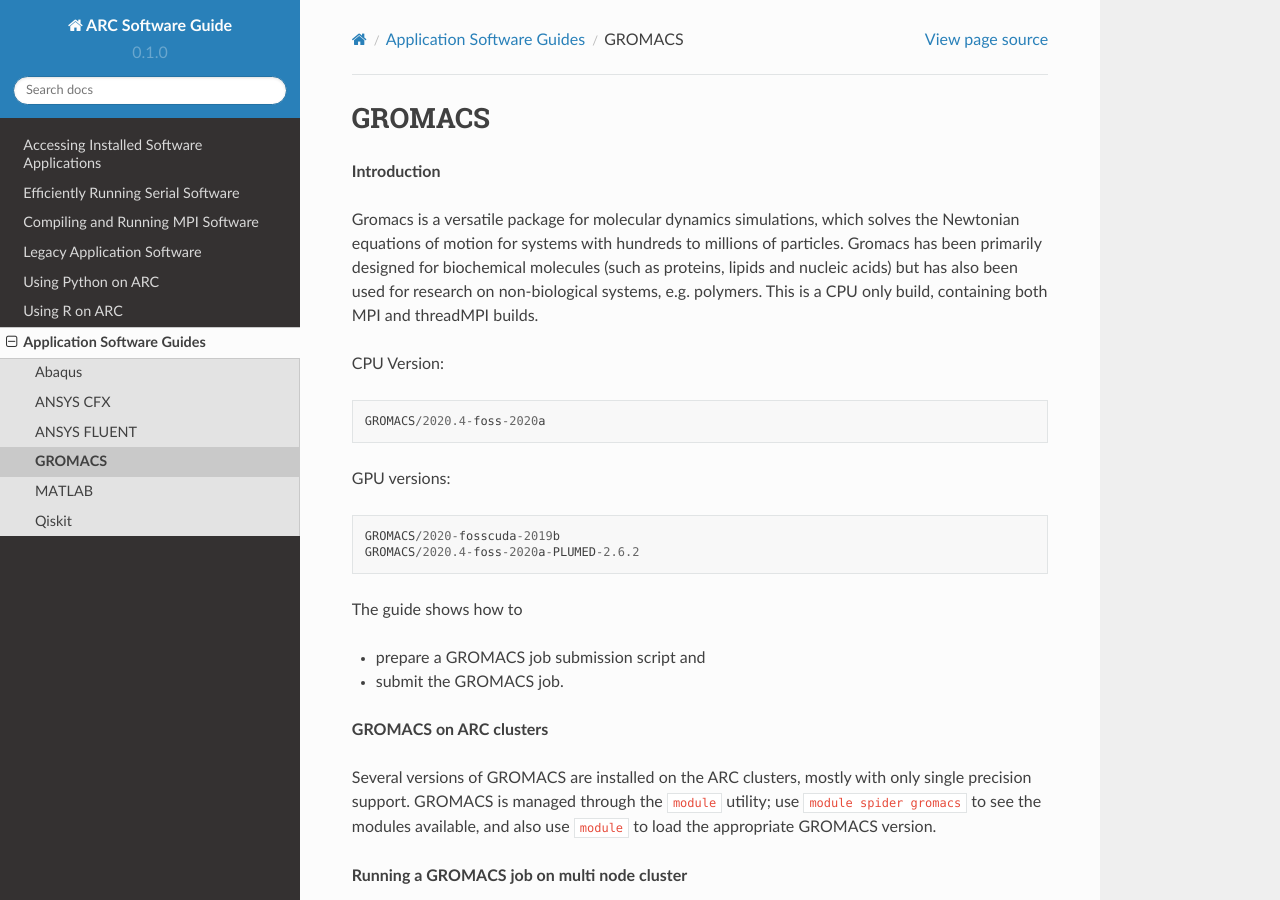
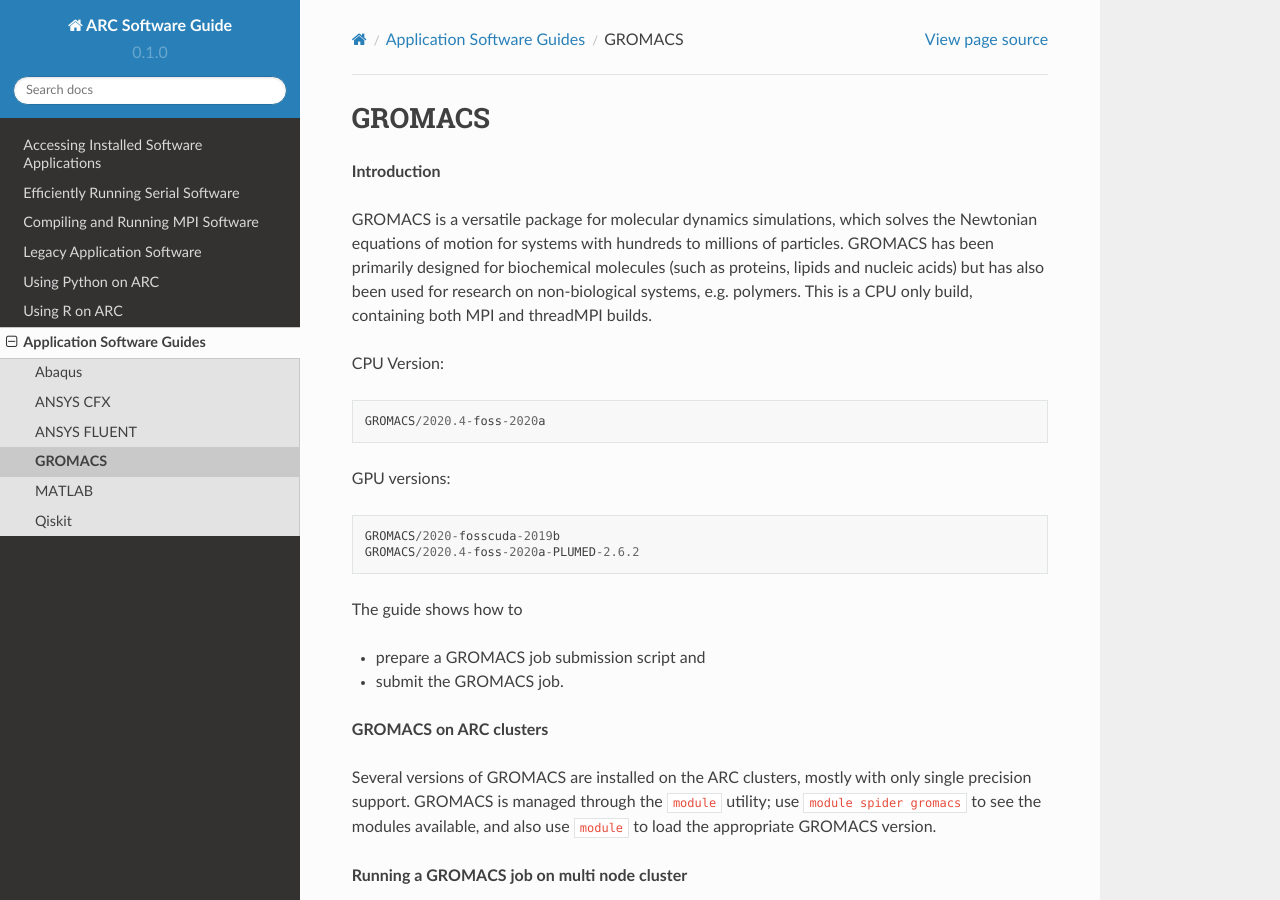
Before and after one commit to oxford-arc/arc-software-guide, a Sphinx documentation site: the page built from docs/source/apps/arc_gromacs.rst, in a window 1280 px wide and 900 px high. Built offline with Sphinx 7.4.7 and the Read the Docs theme 2.0.0, drawn with Linux system fonts in a browser that asks for light colours.

```diff
--- a/docs/source/apps/arc_gromacs.rst
+++ b/docs/source/apps/arc_gromacs.rst
@@ -3,7 +3,7 @@ GROMACS
 
 **Introduction**
 
-Gromacs is a versatile package for molecular dynamics simulations, which solves the Newtonian equations of motion for systems with hundreds to millions of particles.  Gromacs has been primarily designed for biochemical molecules (such as proteins, lipids and nucleic acids) but has also been used for research on non-biological systems, e.g. polymers.  This is a CPU only build, containing both MPI and threadMPI builds.
+GROMACS is a versatile package for molecular dynamics simulations, which solves the Newtonian equations of motion for systems with hundreds to millions of particles.  GROMACS has been primarily designed for biochemical molecules (such as proteins, lipids and nucleic acids) but has also been used for research on non-biological systems, e.g. polymers.  This is a CPU only build, containing both MPI and threadMPI builds.
 
 CPU Version::
 
```
